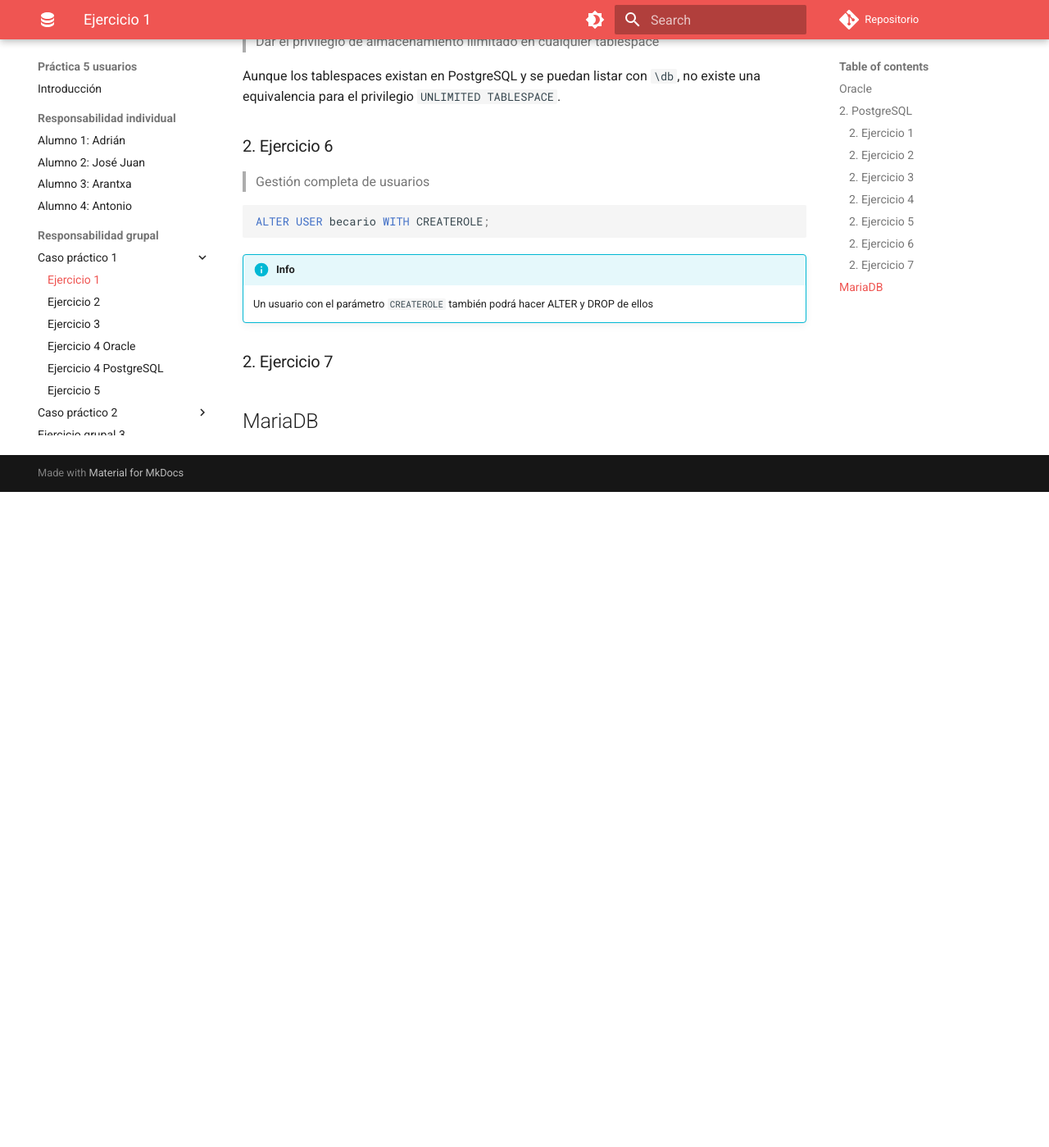
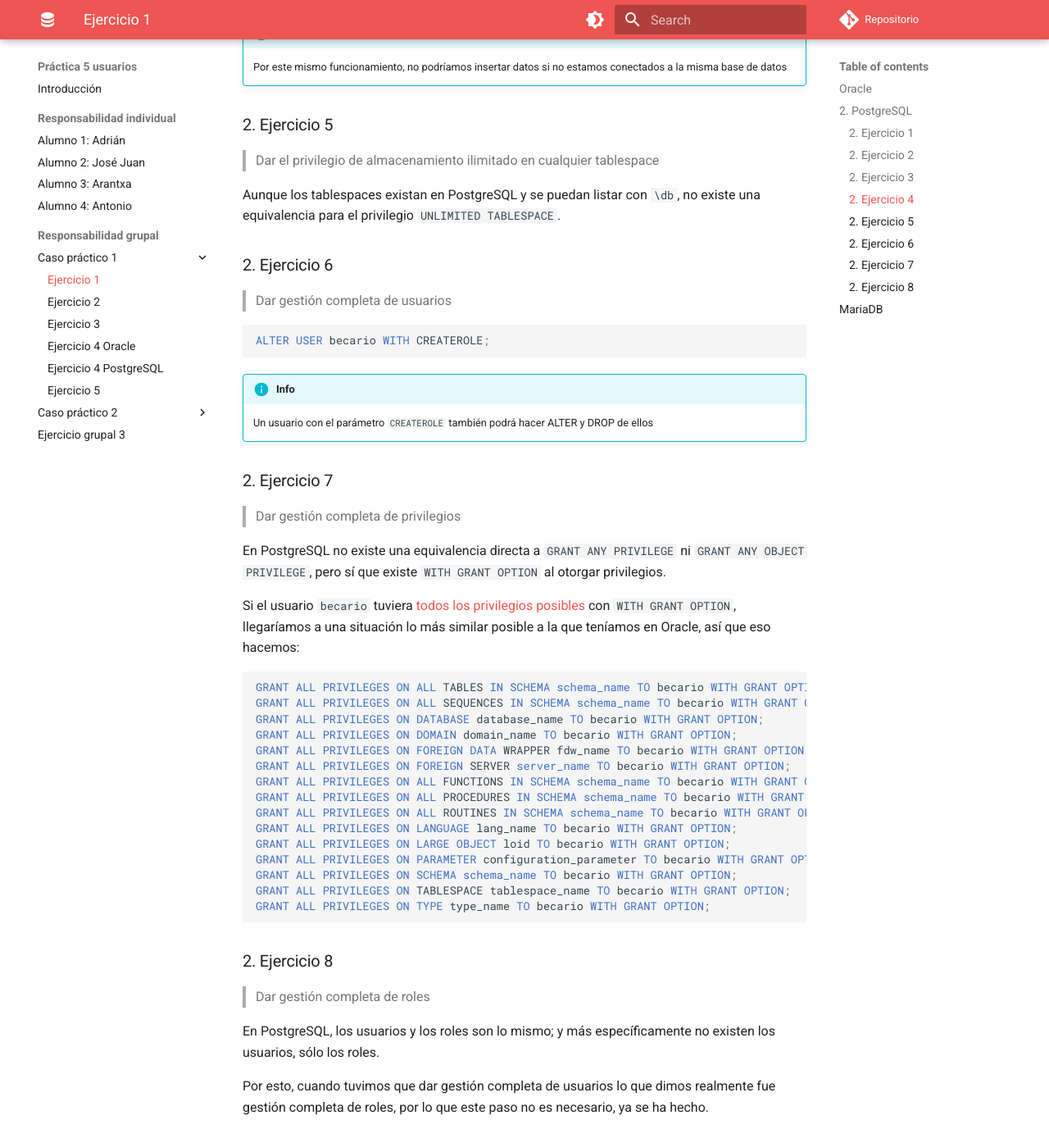
Before and after one commit to adriasir123/grupalesbdc, an MkDocs documentation site: the page built from docs/p5-usuarios/rg/caso-practico-1-ej1.md, in a window 1280 px wide and 1400 px high, scrolled down 2859 px. Shown: the whole window at 82% size. Built offline with MkDocs 1.6.1 and Material for MkDocs 9.7.7, drawn with Linux system fonts in a browser that asks for light colours; comment, search, counter and statistics services are not loaded; before the commit the page ends 3459 px from its top, so only the background shows below that; some of the changed text lies outside the part shown.

Commit message:
caso práctico 1 ej1 postgresql terminado

````diff
--- a/docs/p5-usuarios/rg/caso-practico-1-ej1.md
+++ b/docs/p5-usuarios/rg/caso-practico-1-ej1.md
@@ -66,14 +66,6 @@ GRANT DROP ANY ROLE TO becario;
 GRANT GRANT ANY ROLE TO becario;
 ```
 
-
-
-
-
-
-
-
-
 ## 2. PostgreSQL
 
 ### 2. Ejercicio 1
@@ -124,21 +116,23 @@ ERROR:  must be owner of table dept
 
 ### 2. Ejercicio 4
 
-> Dar el privilegio de inserción de filas en scott.emp, pudiendo pasarlo a quien quiera
+> Dar el privilegio de inserción de filas en la tabla emp de scott, pudiendo pasarlo a quien quiera
+
+Según [este post](https://dba.stackexchange.com/questions/261991/grant-usage-to-a-schema-from-another-database) no podemos dar permisos sobre objetos de una base de datos mientras estamos conectados a otra, así que primero nos conectamos a `scott`:
 
 ```sql
 \c scott
 ```
 
+Damos el privilegio:
+
 ```sql
 GRANT INSERT ON emp TO becario WITH GRANT OPTION;
 ```
 
+!!! Info
 
-https://dba.stackexchange.com/questions/261991/grant-usage-to-a-schema-from-another-database
-
-
-
+    Por este mismo funcionamiento, no podríamos insertar datos si no estamos conectados a la misma base de datos
 
 ### 2. Ejercicio 5
 
@@ -148,7 +142,7 @@ Aunque los tablespaces existan en PostgreSQL y se puedan listar con `\db`, no ex
 
 ### 2. Ejercicio 6
 
-> Gestión completa de usuarios
+> Dar gestión completa de usuarios
 
 ```sql
 ALTER USER becario WITH CREATEROLE;
@@ -160,7 +154,39 @@ ALTER USER becario WITH CREATEROLE;
 
 ### 2. Ejercicio 7
 
->
+> Dar gestión completa de privilegios
+
+En PostgreSQL no existe una equivalencia directa a `GRANT ANY PRIVILEGE` ni `GRANT ANY OBJECT PRIVILEGE`, pero sí que existe `WITH GRANT OPTION` al otorgar privilegios.
+
+Si el usuario `becario` tuviera [todos los privilegios posibles](https://www.postgresql.org/docs/current/sql-grant.html) con `WITH GRANT OPTION`, llegaríamos a una situación lo más similar posible a la que teníamos en Oracle, así que eso hacemos:
+
+```sql
+GRANT ALL PRIVILEGES ON ALL TABLES IN SCHEMA schema_name TO becario WITH GRANT OPTION;
+GRANT ALL PRIVILEGES ON ALL SEQUENCES IN SCHEMA schema_name TO becario WITH GRANT OPTION;
+GRANT ALL PRIVILEGES ON DATABASE database_name TO becario WITH GRANT OPTION;
+GRANT ALL PRIVILEGES ON DOMAIN domain_name TO becario WITH GRANT OPTION;
+GRANT ALL PRIVILEGES ON FOREIGN DATA WRAPPER fdw_name TO becario WITH GRANT OPTION;
+GRANT ALL PRIVILEGES ON FOREIGN SERVER server_name TO becario WITH GRANT OPTION;
+GRANT ALL PRIVILEGES ON ALL FUNCTIONS IN SCHEMA schema_name TO becario WITH GRANT OPTION;
+GRANT ALL PRIVILEGES ON ALL PROCEDURES IN SCHEMA schema_name TO becario WITH GRANT OPTION;
+GRANT ALL PRIVILEGES ON ALL ROUTINES IN SCHEMA schema_name TO becario WITH GRANT OPTION;
+GRANT ALL PRIVILEGES ON LANGUAGE lang_name TO becario WITH GRANT OPTION;
+GRANT ALL PRIVILEGES ON LARGE OBJECT loid TO becario WITH GRANT OPTION;
+GRANT ALL PRIVILEGES ON PARAMETER configuration_parameter TO becario WITH GRANT OPTION;
+GRANT ALL PRIVILEGES ON SCHEMA schema_name TO becario WITH GRANT OPTION;
+GRANT ALL PRIVILEGES ON TABLESPACE tablespace_name TO becario WITH GRANT OPTION;
+GRANT ALL PRIVILEGES ON TYPE type_name TO becario WITH GRANT OPTION;
+```
+
+### 2. Ejercicio 8
+
+> Dar gestión completa de roles
+
+En PostgreSQL, los usuarios y los roles son lo mismo; y más específicamente no existen los usuarios, sólo los roles.
+
+Por esto, cuando tuvimos que dar gestión completa de usuarios lo que dimos realmente fue gestión completa de roles, por lo que este paso no es necesario, ya se ha hecho.
+
+
 
 
 
````
